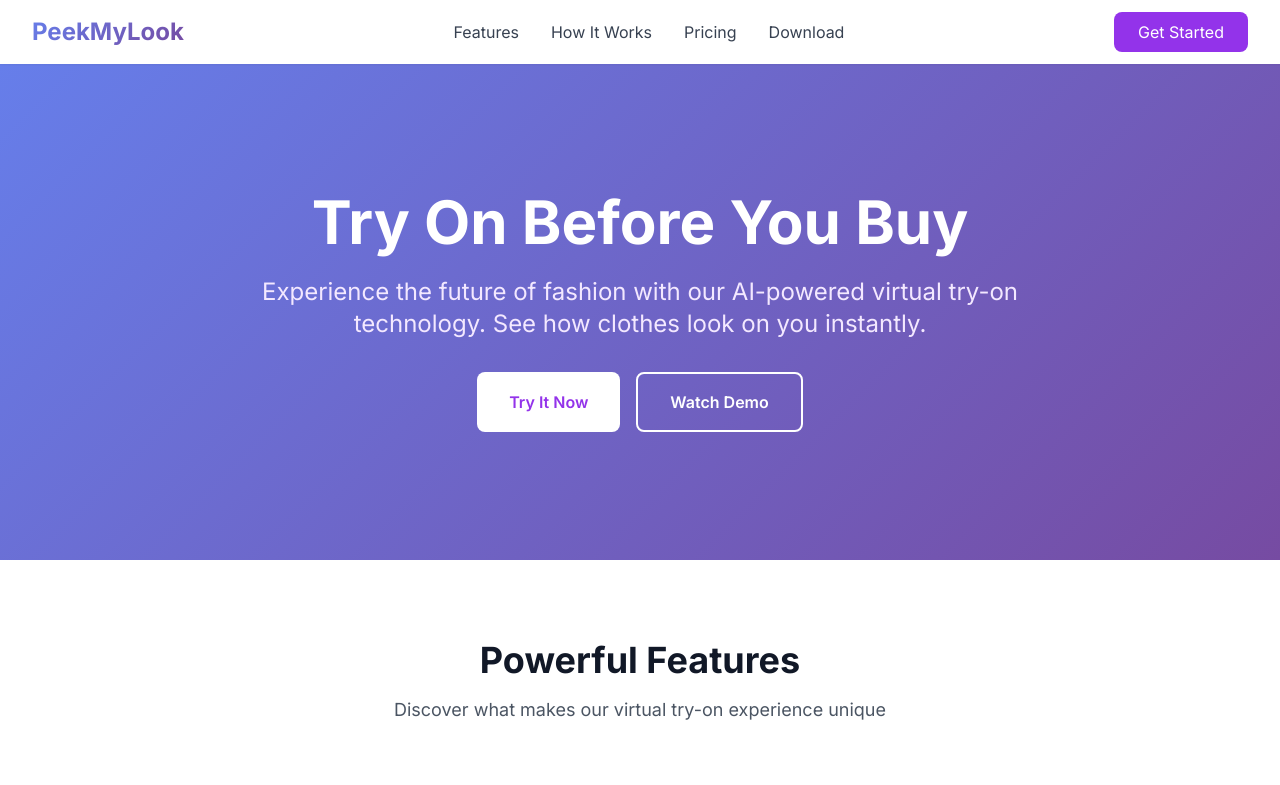
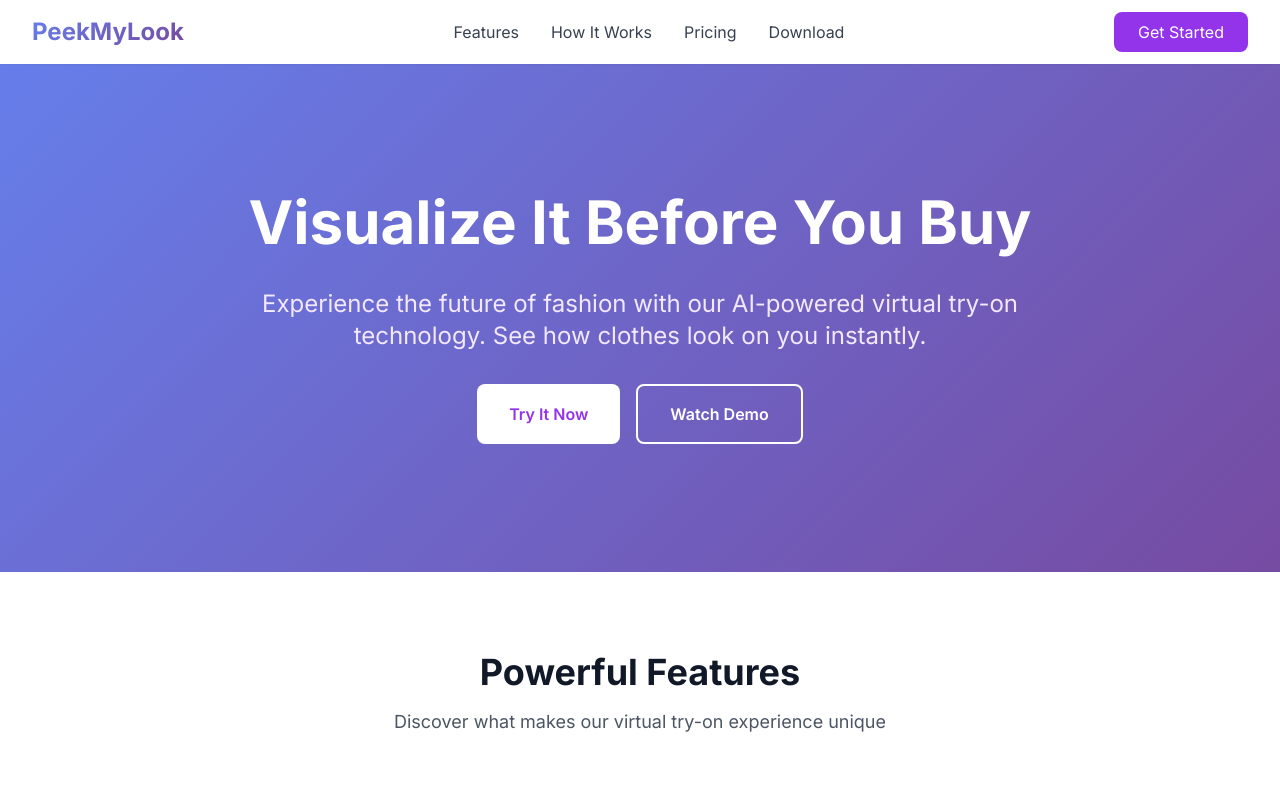
Before and after one commit to ChrisWinchester/peekthelook-web, a plain HTML site: page index.html in a window 1280 px wide. Shown: the top 785 px of the page. Drawn offline with nearby package versions, Linux system fonts and the light colour scheme.

Commit message:
inspirations

```diff
--- a/index.html
+++ b/index.html
@@ -53,6 +53,35 @@
       .app-badge:hover {
         transform: translateY(-5px);
         box-shadow: 0 10px 25px rgba(0, 0, 0, 0.2);
+      }
+
+      .rotating-text {
+        min-height: 1.2em;
+        display: inline-block;
+        position: relative;
+        width: 100%;
+      }
+
+      .rotating-text span {
+        display: inline-block;
+        width: 100%;
+        opacity: 0;
+        transform: translateY(30px) scale(0.95);
+        transition: opacity 0.6s ease-in-out, transform 0.6s ease-in-out;
+        position: absolute;
+        left: 0;
+        top: 0;
+      }
+
+      .rotating-text span.active {
+        position: relative;
+        opacity: 1;
+        transform: translateY(0) scale(1);
+      }
+
+      .rotating-text span.fade-out {
+        opacity: 0;
+        transform: translateY(-30px) scale(0.95);
       }
     </style>
   </head>
@@ -164,7 +193,9 @@
       <div class="max-w-7xl mx-auto px-4 sm:px-6 lg:px-8">
         <div class="text-center fade-in">
           <h1 class="text-4xl md:text-6xl font-bold mb-6">
-            Try On Before You Buy
+            <span class="rotating-text" id="rotating-text">
+              <span class="active">Try On Before You Buy</span>
+            </span>
           </h1>
           <p class="text-xl md:text-2xl mb-8 text-purple-100 max-w-3xl mx-auto">
             Experience the future of fashion with our AI-powered virtual try-on
@@ -426,13 +457,19 @@
             <h4 class="text-white font-semibold mb-4">Product</h4>
             <ul class="space-y-2 text-sm">
               <li>
-                <a href="#features" class="hover:text-white transition">Features</a>
+                <a href="#features" class="hover:text-white transition"
+                  >Features</a
+                >
               </li>
               <li>
-                <a href="pricing.html" class="hover:text-white transition">Pricing</a>
+                <a href="pricing.html" class="hover:text-white transition"
+                  >Pricing</a
+                >
               </li>
               <li>
-                <a href="#how-it-works" class="hover:text-white transition">How It Works</a>
+                <a href="#how-it-works" class="hover:text-white transition"
+                  >How It Works</a
+                >
               </li>
             </ul>
           </div>
@@ -450,10 +487,14 @@
             <h4 class="text-white font-semibold mb-4">Legal</h4>
             <ul class="space-y-2 text-sm">
               <li>
-                <a href="privacy.html" class="hover:text-white transition">Privacy Policy</a>
+                <a href="privacy.html" class="hover:text-white transition"
+                  >Privacy Policy</a
+                >
               </li>
               <li>
-                <a href="terms.html" class="hover:text-white transition">Terms & Conditions</a>
+                <a href="terms.html" class="hover:text-white transition"
+                  >Terms & Conditions</a
+                >
               </li>
               <li>
                 <a href="#" class="hover:text-white transition">Security</a>
@@ -489,6 +530,67 @@
           closeIcon.classList.add("hidden");
         });
       });
+
+      // Rotating text animation
+      const rotatingTextContainer = document.getElementById("rotating-text");
+      const textVariations = [
+        "Try On Before You Buy",
+        "Visualize It Before You Buy",
+        "Share Your Style",
+        "Post Your Looks",
+        "Visualize Your Style",
+        "Find Your Perfect Fit",
+        "Style Without Limits",
+        "Try Before You Commit",
+        "Buy With Confidence",
+        "Share Your Outfits",
+        "Post Your Try-Ons",
+        "Discover New Styles",
+        "Buy What Fits Perfect",
+        "Share Your Fashion",
+        "Post Your Best Looks",
+        "Try, Share, Love",
+      ];
+
+      let currentIndex = 0;
+
+      function rotateText() {
+        const currentSpan = rotatingTextContainer.querySelector(".active");
+
+        if (currentSpan) {
+          // Fade out current text
+          currentSpan.classList.remove("active");
+          currentSpan.classList.add("fade-out");
+
+          // After fade out completes, change text and fade in
+          setTimeout(() => {
+            // Move to next text
+            currentIndex = (currentIndex + 1) % textVariations.length;
+
+            // Remove old span
+            rotatingTextContainer.innerHTML = "";
+
+            // Create new span with next text
+            const newSpan = document.createElement("span");
+            newSpan.textContent = textVariations[currentIndex];
+            rotatingTextContainer.appendChild(newSpan);
+
+            // Trigger reflow to ensure initial state is applied
+            void newSpan.offsetWidth;
+
+            // Add active class to trigger fade-in animation
+            setTimeout(() => {
+              newSpan.classList.add("active");
+            }, 10);
+          }, 600); // Wait for fade-out transition to complete
+        }
+      }
+
+      // Start rotating text every 3 seconds (after initial 3 second delay)
+      setTimeout(() => {
+        rotateText();
+        setInterval(rotateText, 3000);
+      }, 3000);
 
       // Smooth scrolling for navigation links
       document.querySelectorAll('a[href^="#"]').forEach((anchor) => {
```
